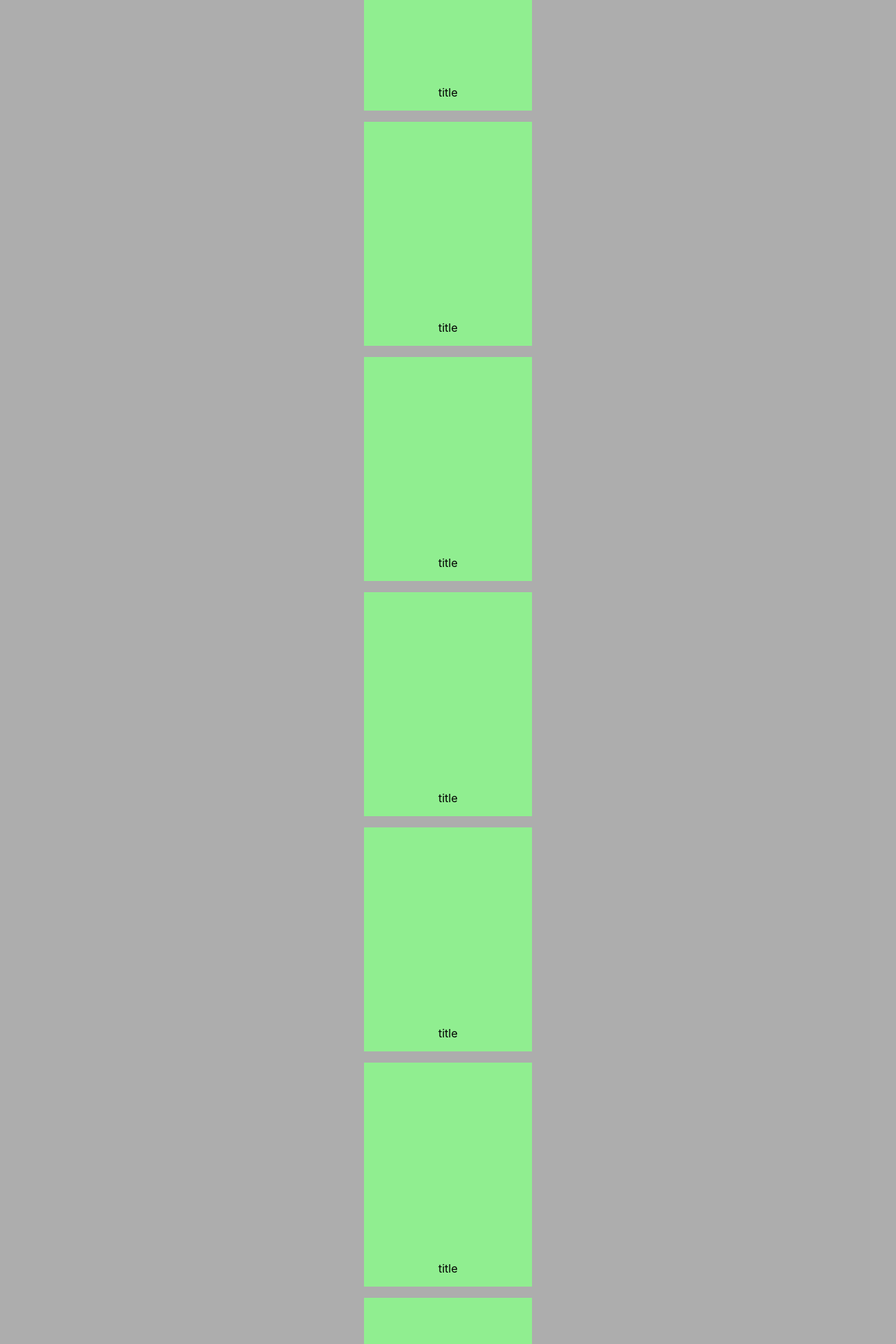
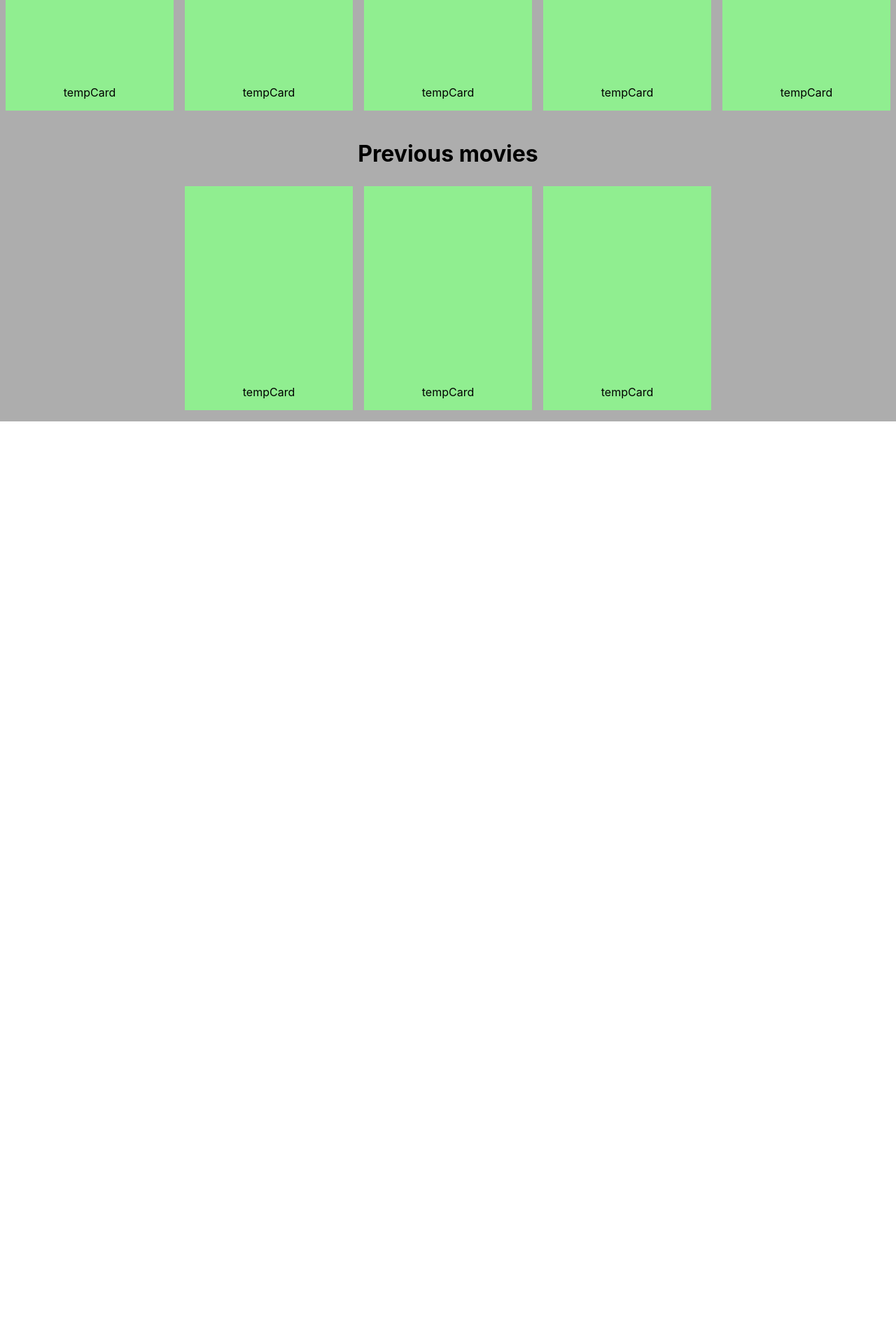
Before and after one commit to palmdaldaniel/Film-Mbapppe, a React (Create React App) app in the folder frontend/: page / in a window 1280 px wide. Shown: the part 520-2440 px from the top of the page at 70% size. After the commit the page ends 1122 px from the top, so only its background shows below. Built offline with nearby package versions, Linux system fonts and the light colour scheme; no server answers.

Commit message:
simple layout

```diff
--- a/frontend/src/css/userPage.module.css
+++ b/frontend/src/css/userPage.module.css
@@ -60,7 +60,7 @@ h2{
   justify-content: center;
 }
 
-.card{
+.tempCard{
   background: lightgreen;
   height: 20rem;
   width: 15rem;
@@ -68,7 +68,7 @@ h2{
   justify-content: center;
 }
 
-.card p{
+.tempCard p{
   align-self: flex-end;
 }
 
@@ -87,6 +87,15 @@ h2{
   .editNameButton{
     margin: 0rem;
   }
+
+  .movieGrid{
+    display: flex;
+    flex-direction: row;
+    flex-wrap: wrap;
+    gap: 1rem;
+    align-items: center;
+    justify-content: center;
+  }
 }
 
 @media (min-width: 768px) {
--- a/frontend/src/pages/UserPage.jsx
+++ b/frontend/src/pages/UserPage.jsx
@@ -15,33 +15,35 @@ const UserPage = () => {
         <div className={styles.upcoming}>
           <h2>Upcoming movies</h2>
           <div className={styles.movieGrid}>
-            <div className={styles.card}>
-              <p>title</p>
+            <div className={styles.tempCard}>
+              <p>tempCard</p>
             </div>
-            <div className={styles.card}>
-              <p>title</p>
+            <div className={styles.tempCard}>
+              <p>tempCard</p>
             </div>
-            <div className={styles.card}>
-              <p>title</p>
+            <div className={styles.tempCard}>
+              <p>tempCard</p>
             </div>
-            <div className={styles.card}>
-              <p>title</p>
+            <div className={styles.tempCard}>
+              <p>tempCard</p>
             </div>
-            <div className={styles.card}>
-              <p>title</p>
-            </div>
-            <div className={styles.card}>
-              <p>title</p>
-            </div>
-            <div className={styles.card}>
-              <p>title</p>
+            <div className={styles.tempCard}>
+              <p>tempCard</p>
             </div>
           </div>
         </div>
         <div className={styles.previous}>
           <h2>Previous movies</h2>
           <div className={styles.movieGrid}>
-            <p>Put previous moviecards here in grid</p>
+            <div className={styles.tempCard}>
+              <p>tempCard</p>
+            </div>
+            <div className={styles.tempCard}>
+              <p>tempCard</p>
+            </div>
+            <div className={styles.tempCard}>
+              <p>tempCard</p>
+            </div>
           </div>
         </div>
       </div>
```
